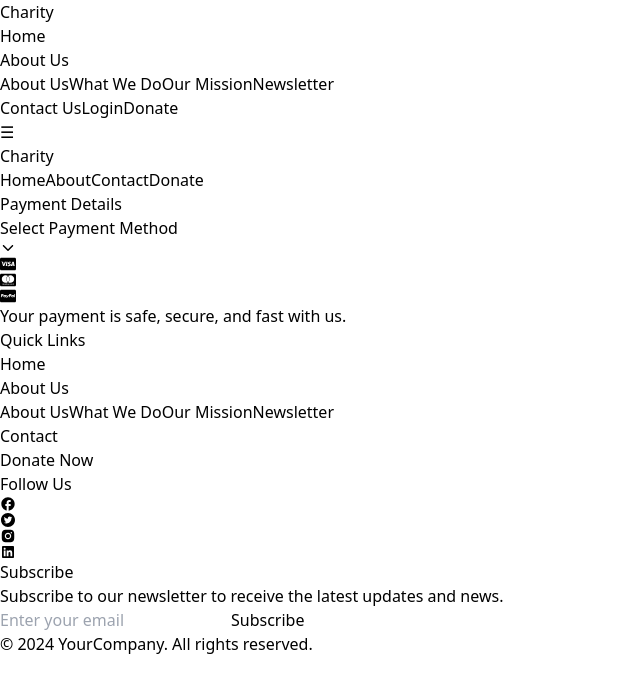
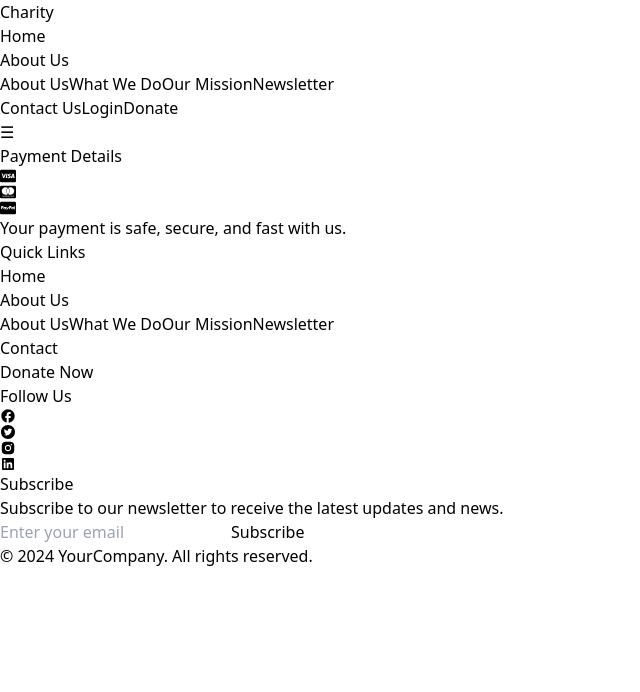
Before and after one commit to PACIFIQUEGIT/React_Tailwind_Project, a React (Vite) app: page /payment in a window 1280 px wide. Shown: the top 692 px of the page, without its empty margins (0-640 px from the left). Built offline with nearby package versions, Linux system fonts and the light colour scheme.

Commit message:
start fixing payment page

```diff
--- a/src/components/Payment.jsx
+++ b/src/components/Payment.jsx
@@ -14,44 +14,14 @@ export const Payment = () => {
 
   return (
     <>
-      <div className="bg-gray-900 text-white p-4 shadow-md">
-        <div className="flex items-center justify-between max-w-6xl mx-auto">
-          <div className="text-2xl font-bold">
-            <span className="text-yellow-500">Charity</span>
-          </div>
-          <div className="flex space-x-6">
-            <Link className="hover:text-yellow-500 transition-colors py-3">Home</Link>
-            <Link className="hover:text-yellow-500 transition-colors py-3">About</Link>
-            <Link className="hover:text-yellow-500 transition-colors py-3">Contact</Link>
-            <Link className="hover:text-yellow-500 transition-colors bg-green-500 text-white px-5 py-3 rounded-lg">Donate</Link>
-          </div>
-        </div>
-      </div>
 
-      <div className="flex justify-center bg-gray-300 p-6">
-        <div className="w-full max-w-3xl text-center">
+
+      <div className="flex justify-center  p-6">
+        <div className="w-full max-w-3xl text-center mt-32">
           {/* Custom Dropdown for Payment Method */}
           <h1 className='font-bold text-[30px] mb-4'>Payment Details</h1>
           <div className='shadow-lg bg-white p-5 mb-5'>
-          <div className="space-y-3 mb-5">
-            <div className="relative">
-              <button
-                onClick={toggleDropdown}
-                className="py-2 rounded-lg  focus:outline-none">
-                <div className='flex'>Select Payment Method <IoIosArrowDown className='mt-2' /></div>
-              </button>
 
-              {/* Dropdown menu */}
-              {isOpen && (
-                <div className="absolute top-0 left-[64%] bg-white shadow-lg rounded-lg">
-                  <div className="py-2">
-                    <Link onClick={toggleDropdown}  to="card" className="block py-2 text-blue-500 hover:bg-gray-200">Pay with Card</Link>
-                    <Link onClick={toggleDropdown}  to="paypal" className="block py-2 text-blue-500 hover:bg-gray-200">Pay with PayPal</Link>
-                  </div>
-                </div>
-              )}
-            </div>
-          </div>
 
           {/* Payment Card Section */}
           <div className="h-[300px] w-full max-w-md mx-auto p-4 mb-4">
```
